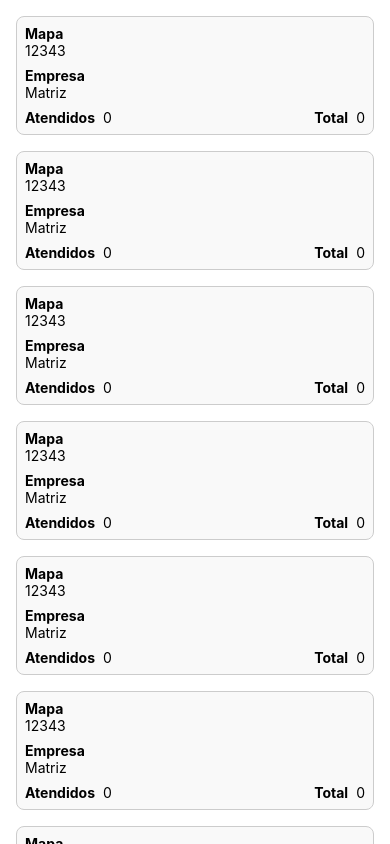
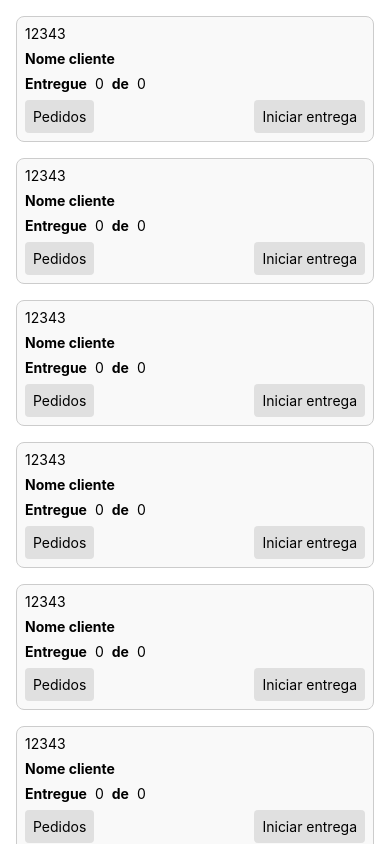
Before and after one commit to italoSouzaTI/pockWatermelonMT, a React Native app: screen / in a window 390 px wide. Built offline with nearby package versions, Linux system fonts and the light colour scheme.

Commit message:
feat: criando tela de cliente

```diff
--- a/App.tsx
+++ b/App.tsx
@@ -1,9 +1,9 @@
 import { StatusBar } from "expo-status-bar";
 import { StyleSheet, Text, View } from "react-native";
-import { Home } from "./src/features";
+import { Cliente, Home } from "./src/features";
 
 export default function App() {
-    return <Home />;
+    return <Cliente />;
 }
 
 const styles = StyleSheet.create({
--- /dev/null
+++ b/src/features/Cliente/Cliente.tsx
@@ -0,0 +1,18 @@
+import { FlatList, View } from "react-native";
+import { CardCliente } from "./components/CardCliente/CardCliente";
+import styleHome from "../Home/style";
+
+export function Cliente() {
+    function renderItem(item: any) {
+        return <CardCliente item={item} />;
+    }
+    return (
+        <View style={styleHome.container}>
+            <FlatList
+                data={[1, 2, 3, 4, 5, 6, 7, 8, 9, 10]}
+                contentContainerStyle={{ padding: 16, gap: 16 }}
+                renderItem={({ item }) => renderItem(item)}
+            />
+        </View>
+    );
+}
--- /dev/null
+++ b/src/features/Cliente/components/CardCliente/CardCliente.tsx
@@ -0,0 +1,42 @@
+import { Text, TouchableOpacity, View } from "react-native";
+
+export function CardCliente() {
+    return (
+        <View>
+            <View
+                style={{
+                    width: "100%",
+                    padding: 8,
+                    borderRadius: 8,
+                    borderWidth: 1,
+                    borderColor: "#ccc",
+                    backgroundColor: "#f9f9f9",
+                    gap: 8,
+                }}
+            >
+                <View>
+                    <Text style={{ fontSize: 14 }}>12343</Text>
+                </View>
+                <View>
+                    <Text style={{ fontSize: 14, fontWeight: "bold" }}>Nome cliente</Text>
+                </View>
+                <View style={{ flexDirection: "row", justifyContent: "space-between" }}>
+                    <View style={{ flexDirection: "row", gap: 8 }}>
+                        <Text style={{ fontSize: 14, fontWeight: "bold" }}>Entregue</Text>
+                        <Text style={{ fontSize: 14 }}>0</Text>
+                        <Text style={{ fontSize: 14, fontWeight: "bold" }}>de</Text>
+                        <Text style={{ fontSize: 14 }}>0</Text>
+                    </View>
+                </View>
+                <View style={{ flexDirection: "row", justifyContent: "space-between" }}>
+                    <TouchableOpacity style={{ padding: 8, backgroundColor: "#e0e0e0", borderRadius: 4 }}>
+                        <Text>Pedidos</Text>
+                    </TouchableOpacity>
+                    <TouchableOpacity style={{ padding: 8, backgroundColor: "#e0e0e0", borderRadius: 4 }}>
+                        <Text>Iniciar entrega</Text>
+                    </TouchableOpacity>
+                </View>
+            </View>
+        </View>
+    );
+}
--- a/src/features/index.ts
+++ b/src/features/index.ts
@@ -1 +1,2 @@
 export * from "./Home/Home";
+export * from "./Cliente/Cliente";
```
